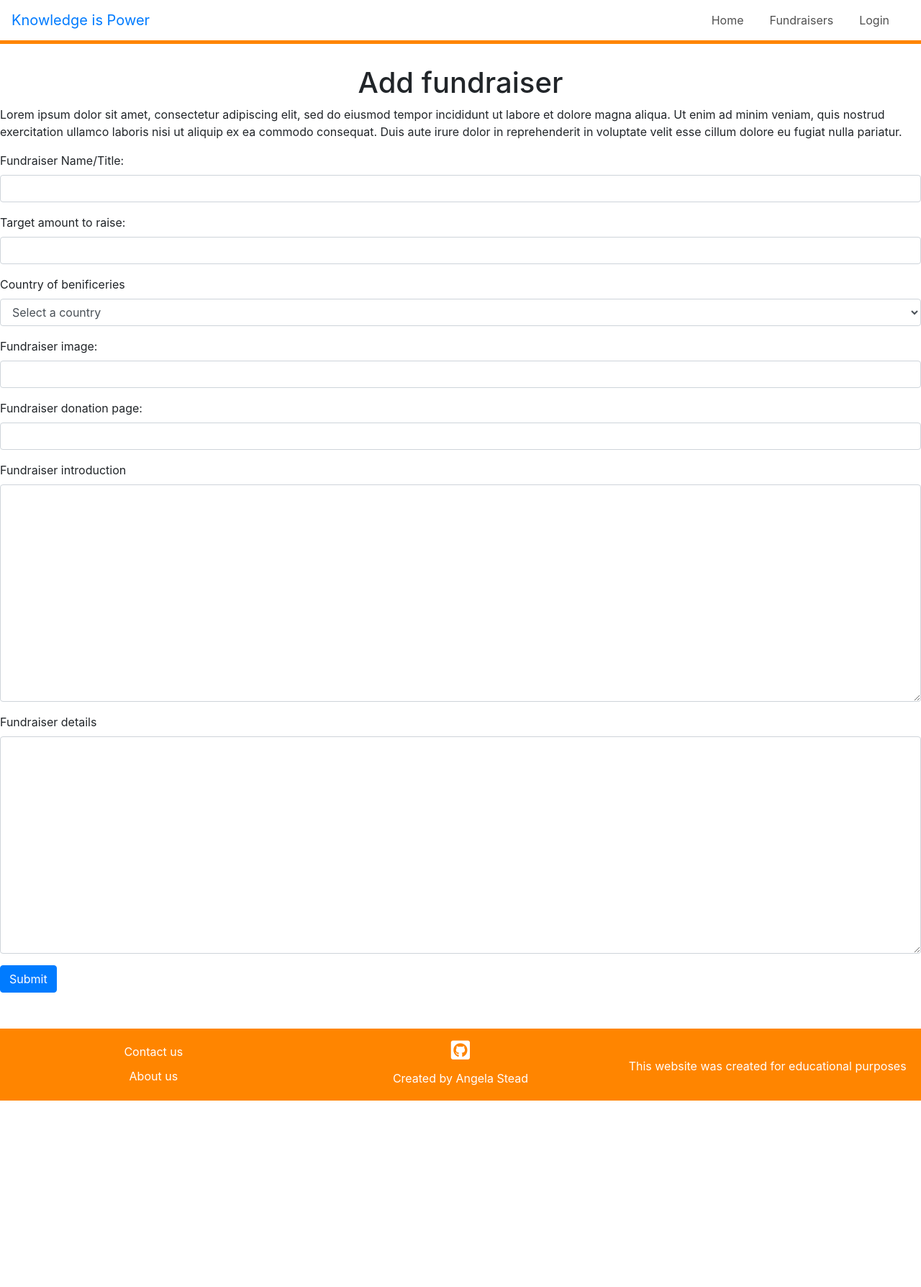
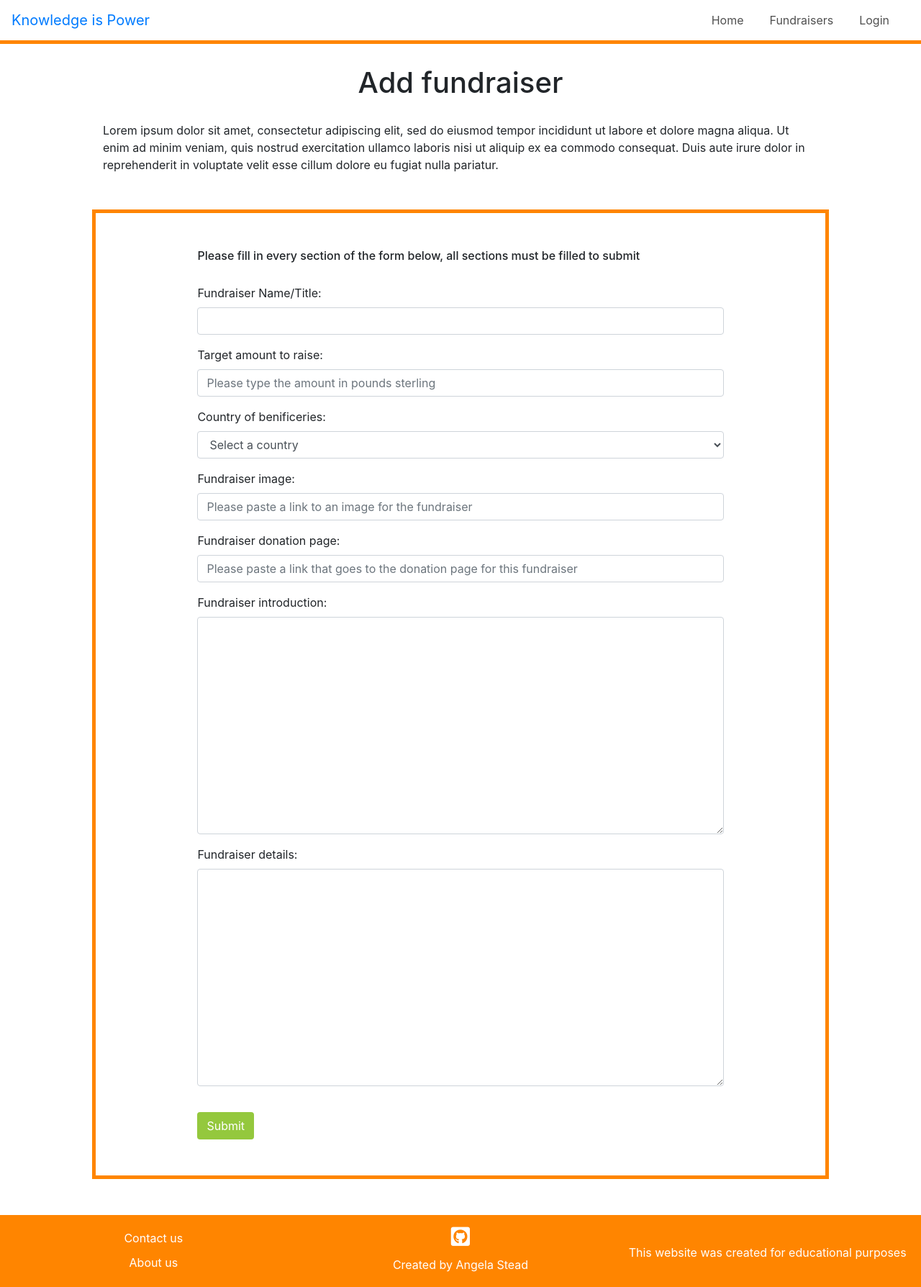
Before and after one commit to Angie55/MilestoneThree_KnowlegeisPower, a Flask app: page /add_fundraiser in a window 1280 px wide. Shown: the whole page at 72% size. Before the commit the page ends 1529 px from the top, so only its background shows below. Run offline with Flask 2, Linux system fonts and the light colour scheme; some libraries are stand-ins or nearby versions.

Commit message:
Added style to add a fundraiser form

```diff
--- a/static/css/style.css
+++ b/static/css/style.css
@@ -108,7 +108,29 @@ header p {
     padding-right: 20px;
 }
 
+/*--------------------------------- Forms*/
+ .form-header {
+     margin-top: 30px;
+ }
 
+ .form-block {
+     margin-top: 50px;
+     border: 5px solid #ff8500;
+ }
+
+ .form-content {
+     padding: 40px;
+     max-width: 80%;
+     margin: 10px auto;
+ }
+
+  .form-content h6{
+      margin-bottom: 30px;
+  }
+
+ .form-btn {
+     margin-top: 20px;
+ }
 
 
 /*--------------------------------- Footer*/
--- a/templates/add-fundraiser.html
+++ b/templates/add-fundraiser.html
@@ -1,13 +1,21 @@
 {% extends 'base.html' %} {% block content %}
 
+<div class="container-fluid page-width-container">
 
+    <header class="form-header">
         <h1>Add fundraiser</h1>
-
-<p>Lorem ipsum dolor sit amet, consectetur adipiscing elit, sed do eiusmod tempor incididunt ut labore et dolore
+        <p>
+            Lorem ipsum dolor sit amet, consectetur adipiscing elit, sed do eiusmod tempor incididunt ut labore et dolore
             magna aliqua. Ut enim ad minim veniam, quis nostrud exercitation ullamco laboris nisi ut aliquip ex ea commodo consequat.
             Duis aute irure dolor in reprehenderit in voluptate velit esse cillum dolore eu fugiat nulla pariatur.
         </p>
+    </header>
 
+    <main>
+
+        <div class="row form-block">
+            <div class="col-12 form-content">
+                <h6>Please fill in every section of the form below, all sections must be filled to submit</h6>
                 <form action="{{ url_for('insert_fundraiser') }}" method="POST">
                     <div class="form-group">
                         <label for="name">Fundraiser Name/Title:</label>
@@ -15,10 +23,11 @@ Duis aute irure dolor in reprehenderit in voluptate velit esse cillum dolore eu
                     </div>
                     <div class="form-group">
                         <label for="target">Target amount to raise:</label>
-        <input type="text" name="fundraiser_target" class="form-control" id="fundraiser_target" required>
+                        <input type="number" name="fundraiser_target" class="form-control" id="fundraiser_target" required
+                        placeholder="Please type the amount in pounds sterling">
                     </div>
                     <div class="form-group">
-    <label for="country">Country of benificeries</label>
+                    <label for="country">Country of benificeries:</label>
                     <select class="form-control selectpicker countrypicker" name="fundraiser_country" id="fundraiser_country">
                        <option value="" disabled selected>Select a country</option>
                        <option value="Afganistan">Afghanistan</option>
@@ -271,29 +280,35 @@ Duis aute irure dolor in reprehenderit in voluptate velit esse cillum dolore eu
                     </div>
                     <div class="form-group">
                         <label for="fund-image">Fundraiser image:</label>
-        <input type="text" name="fundraiser_image" class="form-control" id="fundraiser_image" required>
+                        <input type="text" name="fundraiser_image" class="form-control" id="fundraiser_image" required
+                        placeholder="Please paste a link to an image for the fundraiser">
                     </div>
                     <div class="form-group">
                         <label for="donation-link">Fundraiser donation page:</label>
-        <input type="text" name="fundraiser_website_link" class="form-control" id="fundraiser_website_link" required>
+                        <input type="text" name="fundraiser_website_link" class="form-control" id="fundraiser_website_link" required
+                        placeholder="Please paste a link that goes to the donation page for this fundraiser">
                     </div>
 
                     <div class="form-group">
-        <label for="fundraiser-intro">Fundraiser introduction</label>
-        <textarea class="form-control" name="fundraiser_intro" id="fundraiser_intro" rows="12">
+                        <label for="fundraiser-intro">Fundraiser introduction:</label>
+                        <textarea class="form-control" name="fundraiser_intro" id="fundraiser_intro" rows="12" required>
                         </textarea>
                     </div>
 
                      <div class="form-group">
-        <label for="fundraiser-details">Fundraiser details</label>
-        <textarea class="form-control" name="fundraiser_details" id="fundraiser_details" rows="12">
+                        <label for="fundraiser-details">Fundraiser details:</label>
+                        <textarea class="form-control" name="fundraiser_details" id="fundraiser_details" rows="12" required>
                         </textarea>
                     </div>
 
-    <button type="submit" class="btn form-btn btn-primary">Submit</button>
+                    <button type="submit" class="btn form-btn green-button">Submit</button>
                 </form>
+            </div>
+        </div>
 
+    </main>
 
+</div>
 
 
 {% endblock %}
```
Lines whose indentation alone changed are shown as unchanged.
